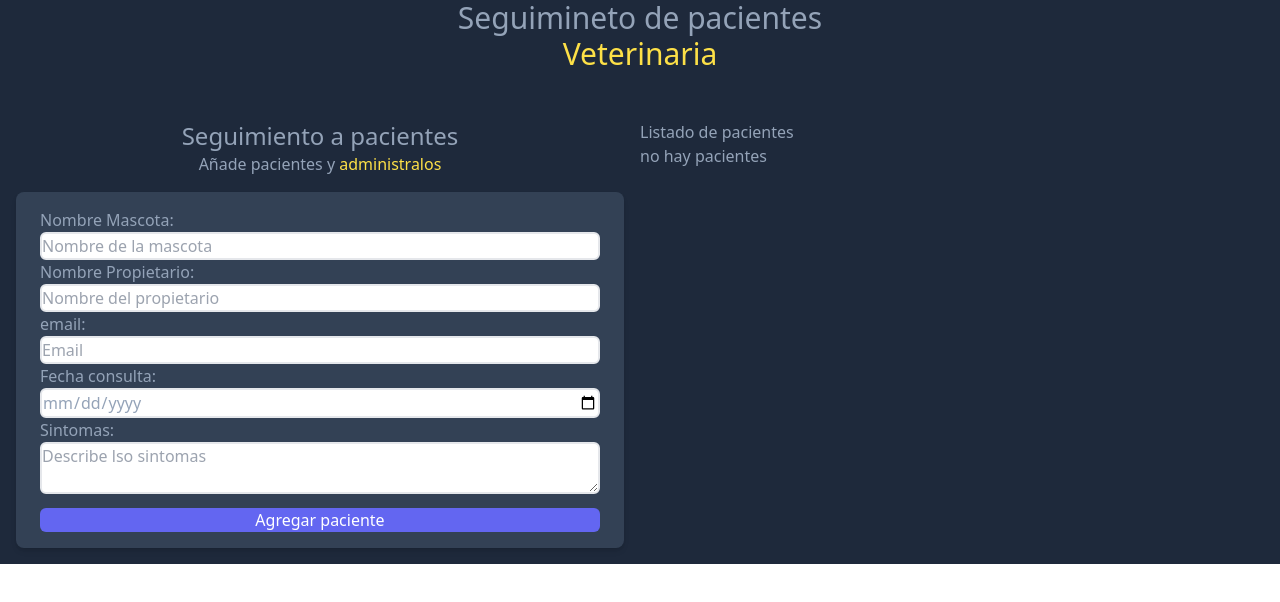
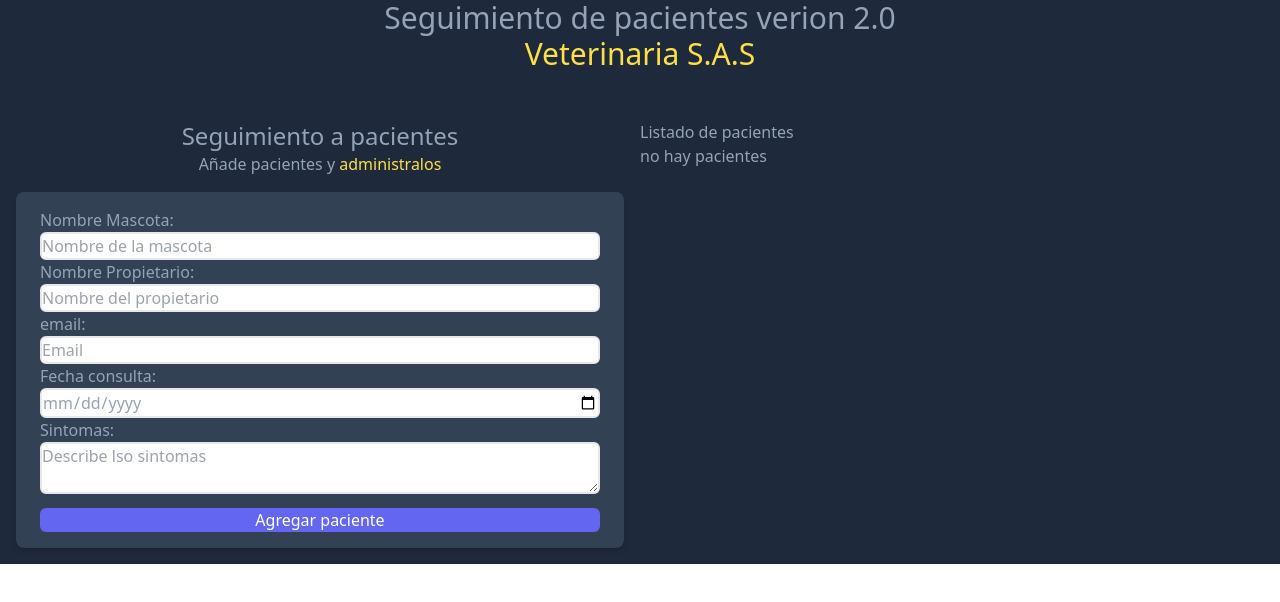
Before and after one commit to castrorestrepo/citas_react, a React (Vite) app: page / in a window 1280 px wide. Shown: the top 602 px of the page. Built offline with nearby package versions, Linux system fonts and the light colour scheme.

Commit message:
se modifica el header, se adiciona indicacion de version 2 y tipo de empresa

```diff
--- a/src/components/Header.jsx
+++ b/src/components/Header.jsx
@@ -2,11 +2,14 @@ import React from 'react'
 
 export default function Header() {
     return (
+        <div>
+            <h1 className="text-3xl text-center md:w-2/3 mx-auto">
+                Seguimiento de pacientes verion 2.0 {""}<br></br>
+            <span className="text-yellow-300"> Veterinaria S.A.S </span>
 
-            <h1 className="text-3xl text-center md:w-2/3 mx-auto">
-                Seguimineto de pacientes {""}<br></br>
-            <span className="text-yellow-300"> Veterinaria</span>
             </h1>
+        </div>
+
 
     )
 }
```
